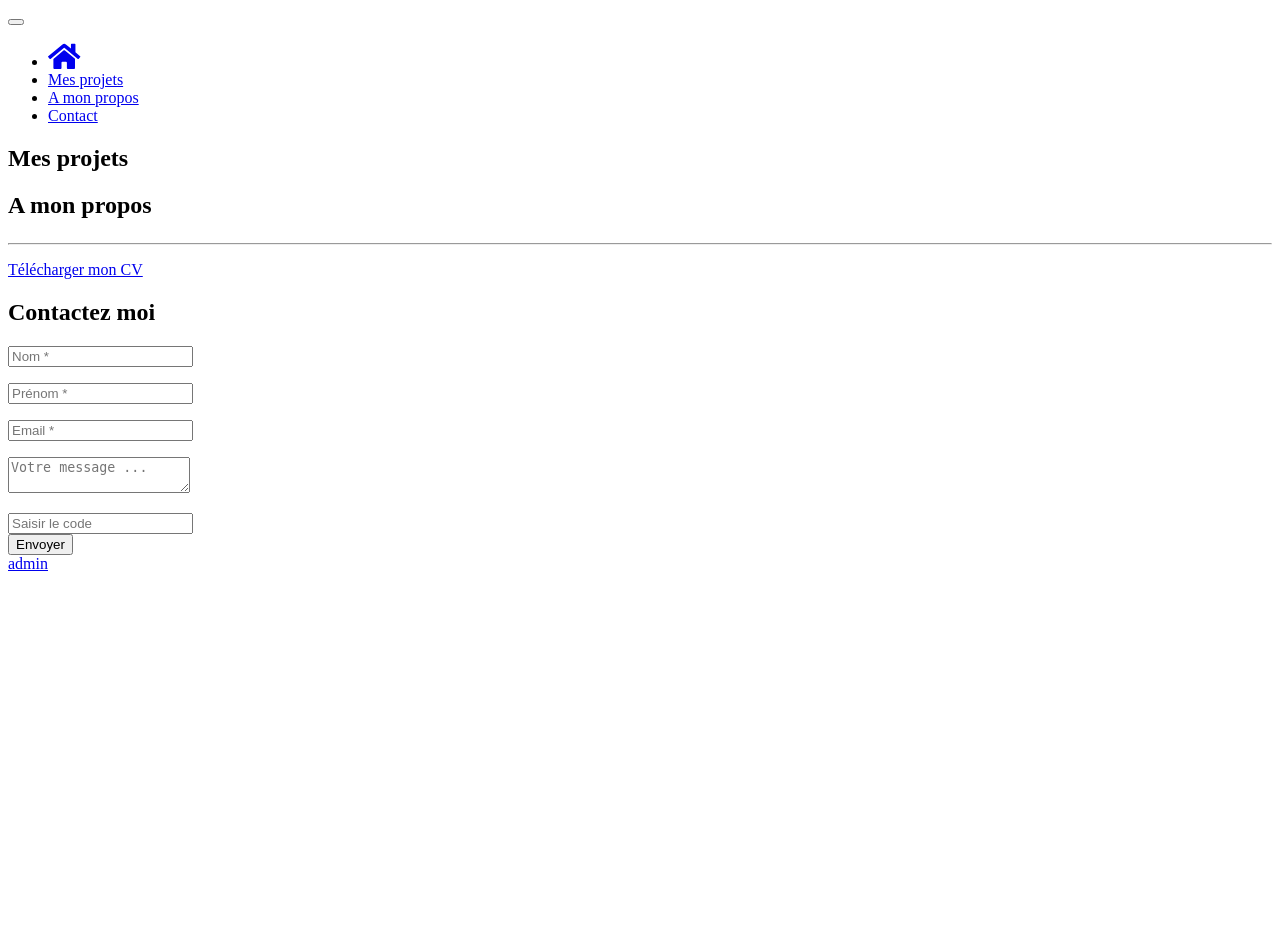
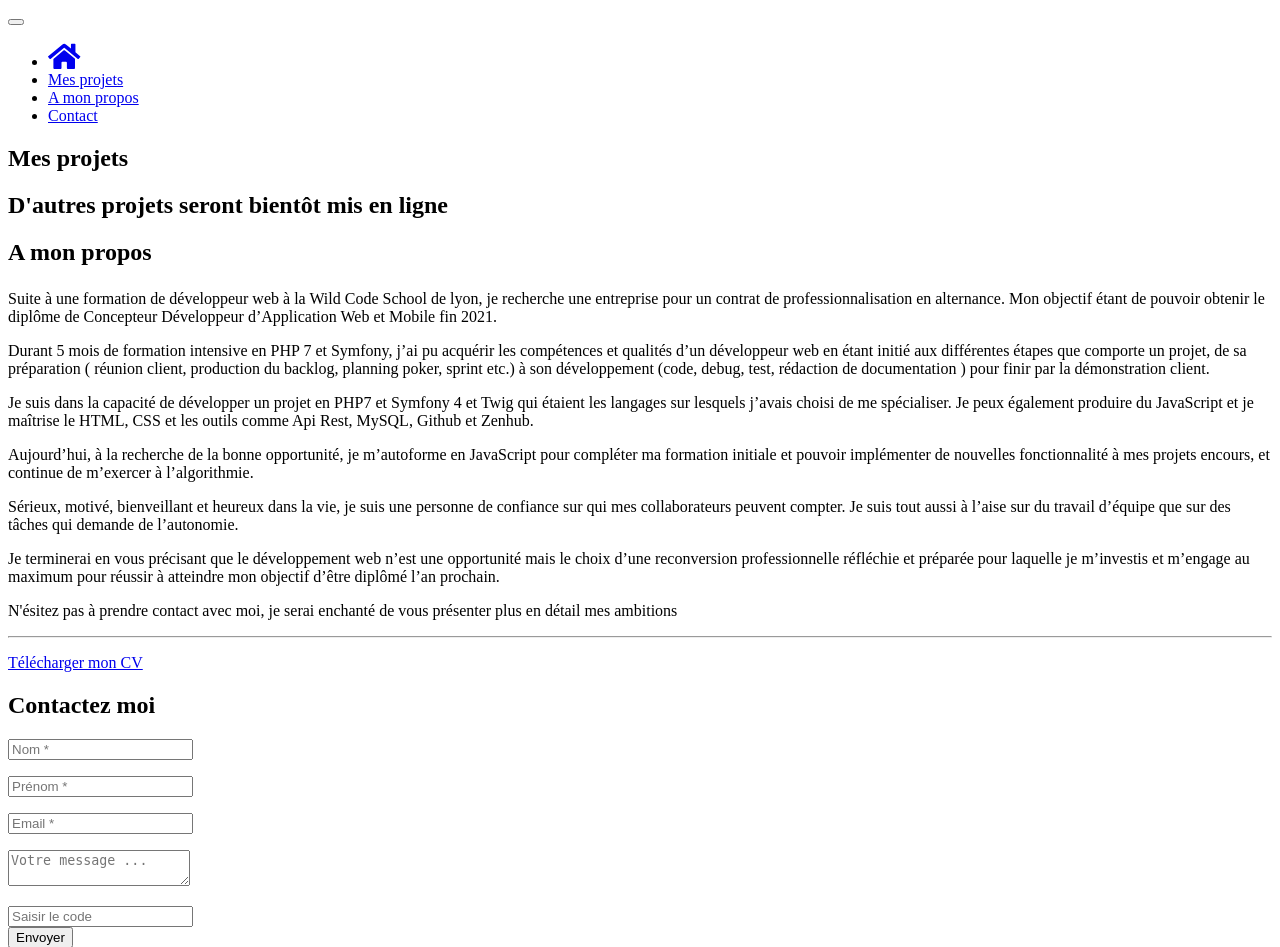
Before and after one commit to nicogaget/portfolio_perso, a Symfony app: template templates/index.html.twig in a window 1280 px wide. Shown: the top 947 px of the page. Before the commit the page ends 571 px from the top, so only its background shows below. Run offline with Twig, Linux system fonts and the light colour scheme; the template is opened without the code that fills it, so the values that code supplies are empty; form fields are guessed from the names that the template uses; some libraries are stand-ins or nearby versions.

Commit message:
modification des projets et ajout de 'a mon propos'

```diff
--- a/src/Controller/ProjetController.php
+++ b/src/Controller/ProjetController.php
@@ -68,7 +68,7 @@ class ProjetController extends AbstractController
      */
     public function show(Projet $projet, Slugify $slugify): Response
     {
-        return $this->render('projet/show.html.twig', [
+        return $this->render('projet/on_construct.html.twig', [
             'projet' => $projet,
             'slug' => $slugify
         ]);
--- a/templates/index.html.twig
+++ b/templates/index.html.twig
@@ -36,9 +36,14 @@
                                 <div class="row no-gutters">
                                     <div class="col-md-5">
                                         {% if projet.cover %}
-                                            <img style="" src="{{ vich_uploader_asset(projet, 'coverFile') | imagine_filter('poster') }}">
+                                            <div class="cover">
+                                                <img style="" src="{{ vich_uploader_asset(projet, 'coverFile') | imagine_filter('poster') }}">
+                                            </div>
+
                                         {% else %}
-                                            <img style="height: 250px; width: 50%; display: block;" src="{{ '/images/covers/empty.jpg' | imagine_filter('poster') }}">
+                                            <div class="cover">
+                                                <img style="height: 250px; width: 50%; display: block;" src="{{ '/images/covers/empty.jpg' | imagine_filter('poster') }}">
+                                            </div>
                                         {% endif %}
                                     </div>
                                     <div class="col-md-7">
@@ -58,13 +63,39 @@
                         </div>
                     {% endfor %}
                 </div>
+                <div class="d-flex justify-content-center"><h2>D'autres projets seront bientôt mis en ligne</h2></div>
+
             </div>
         </section>
 
         <section id="mon-propos">
             <div class="jumbotron">
                 <h1 class="display-4">A mon propos</h1>
-                <p class="lead" style="font-size: 24px">{{ profil.aboutMe }}</p>
+                <div class="mon-propos">
+                    <p class="lead" style="font-size: 24px">{{ profil.aboutMe }}</p>
+                    <p>Suite à une formation de développeur web à la <span>Wild Code School </span>de lyon, je recherche une
+                        entreprise pour un contrat de professionnalisation en alternance. Mon objectif étant de pouvoir
+                        obtenir le diplôme de Concepteur Développeur d’Application Web et Mobile fin 2021.</p>
+                    <p>Durant <span>5 mois de formation intensive en PHP 7 et Symfony</span>, j’ai pu acquérir les compétences et
+                        qualités d’un développeur web en étant initié aux différentes étapes que comporte un projet, de sa
+                        préparation ( réunion client, production du backlog, planning poker, sprint etc.) à son
+                        développement (code, debug, test, rédaction de documentation ) pour finir par la démonstration
+                        client.</p>
+                    <p>Je suis dans la capacité de développer un projet en <span>PHP7 et Symfony 4 et Twig</span> qui étaient les
+                        langages sur lesquels j’avais choisi de me spécialiser. Je peux également produire du JavaScript et
+                        je maîtrise le <span>HTML, CSS</span> et les outils comme <span>Api Rest, MySQL, Github et Zenhub</span>.</p>
+                    <p>Aujourd’hui, à la recherche de la bonne opportunité, <span>je m’autoforme en JavaScript</span> pour compléter ma
+                        formation initiale et pouvoir implémenter de nouvelles fonctionnalité à mes <span>projets encours</span>, et
+                        continue de m’exercer à l’algorithmie.</p>
+                    <p><span>Sérieux, motivé, bienveillant et heureux</span> dans la vie, je suis une <span>personne de confiance</span> sur qui mes
+                        collaborateurs peuvent compter. Je suis tout aussi à l’aise sur du <span>travail d’équipe</span> que sur des tâches
+                        qui demande de l’<span>autonomie</span>.</p>
+                    <p>Je terminerai en vous précisant que le développement web n’est une opportunité mais le choix
+                        d’une <span>reconversion professionnelle réfléchie et préparée</span> pour laquelle je m’investis et m’engage au
+                        maximum pour réussir à atteindre mon <span>objectif d’être diplômé</span> l’an prochain.</p>
+                    <p>N'ésitez pas à prendre contact avec moi, je serai enchanté de vous présenter plus en détail mes ambitions</p>
+                </div>
+
                 <hr class="my-4">
                 <p class="lead">
                     <a class="btn btn-std btn-lg" href="{{ '/pdf/CV.pdf' }}" download="CV_Gaget_Nicolas.pdf" role="button"> Télécharger mon CV</a>
```
Also changed, not shown: assets/css/app.scss (+18 -1 lines), 2 other files.
